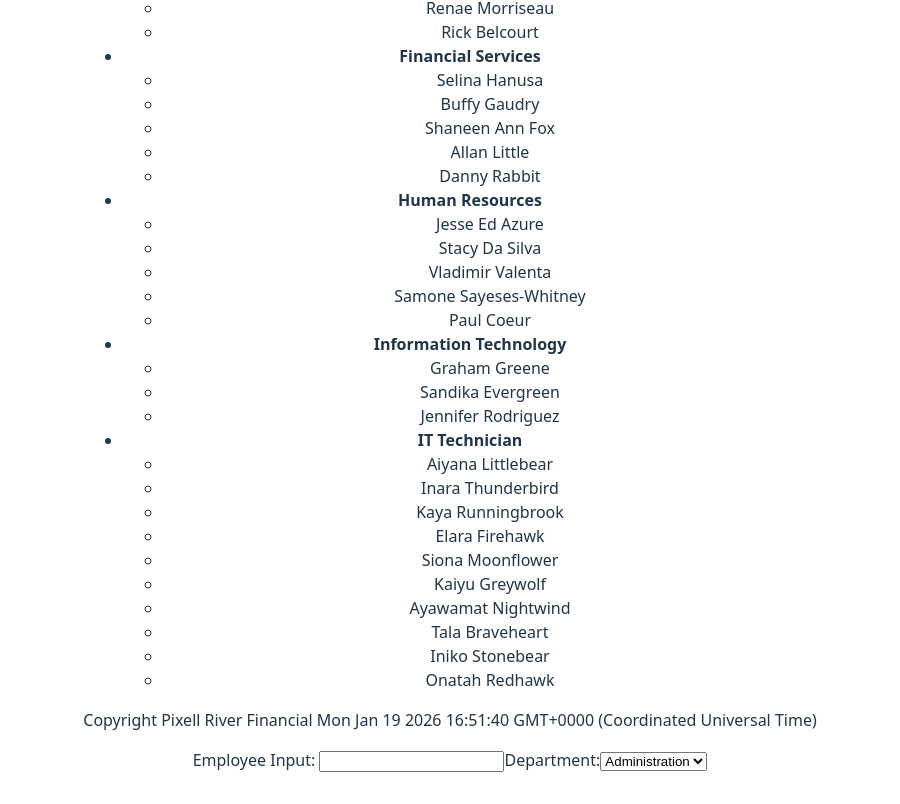
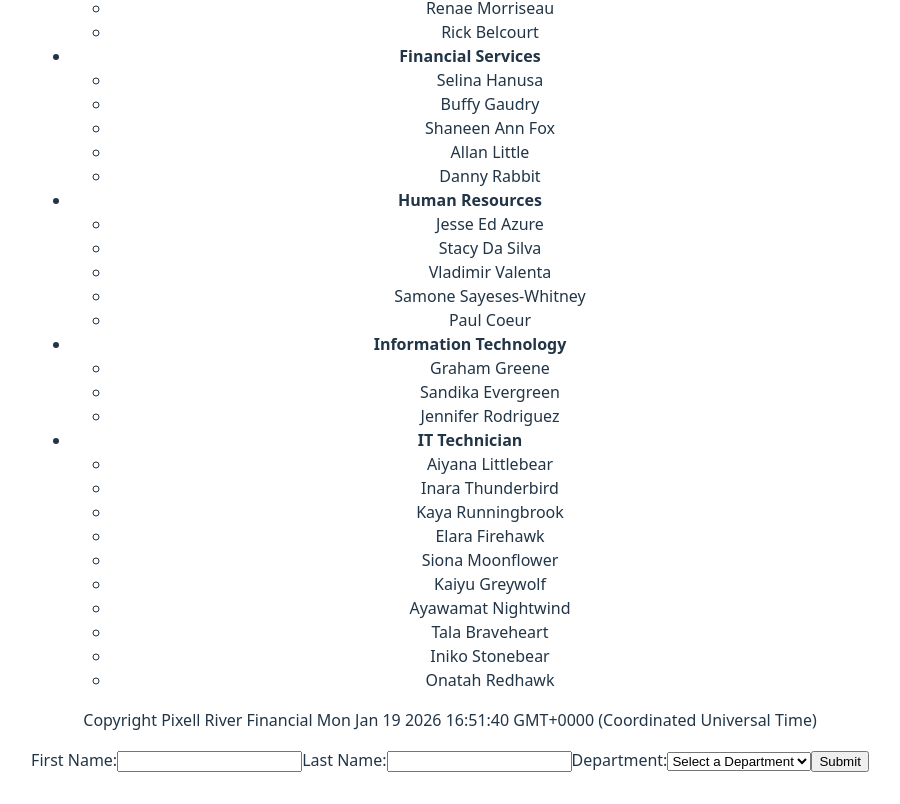
Before and after one commit to shannon1116/fsd-lab, a React (Vite) app: page / in a window 1280 px wide. Shown: the part 745-1549 px from the top of the page, without its empty margins (190-1090 px from the left). Built offline with nearby package versions, Linux system fonts and the light colour scheme.

Commit message:
Added function to be able to show that first name, last name and department of employee can be set using EmployeeForm.

```diff
--- a/src/components/departments/departments.tsx
+++ b/src/components/departments/departments.tsx
@@ -242,7 +242,7 @@ function DepartmentsDisplay({
                         <strong>{department.name}</strong>
                             <ul>
                                 {department.employees.map(employee => (
-                                    <li key={department.name}>
+                                    <li key={`${department.name}-${employee.firstName}-${employee.lastName}`}>
                                         {employee.firstName} {employee.lastName}
                                     </li>
                                 ))}
--- a/src/components/employees/employees.tsx
+++ b/src/components/employees/employees.tsx
@@ -1,18 +1,57 @@
-export default function EmployeeForm() {
+import { useState } from "react";
+
+function EmployeeForm() {
+    const [firstName, setFirstName] = useState("");
+    const [lastName, setLastName] = useState("");
+    const [department, setDepartment] = useState("");
+
+    function handleChange(e) {
+        setFirstName(e.target.value);
+        setLastName(e.target.value);
+        setDepartment(e.target.value);
+    }
+
+    function handleSubmit(e) {
+        e.preventDefault();
+        alert(`${firstName} ${lastName} - ${department}`);
+    }
+
     return (
     <>
-    <form>
-    <label>
-    Employee Input: <input className="employeeInput" />
+    <form onSubmit={handleSubmit}>
+    <label htmlFor="firstName">First Name:
+        <input
+            type="text"
+            firstName="firstName"
+            id="firstName"
+            value={firstName}
+            onChange={e => setFirstName(e.target.value)}
+        />
+    </label>
+    <label htmlFor="lastName">Last Name:
+        <input
+            type="text"
+            lastName="lastName"
+            id="lastName"
+            value={lastName}
+            onChange={e => setLastName(e.target.value)}
+        />
     </label>
     <label>
-    Department:
-    <select>
-    <option value="Administration">Administration</option>
-    <option value="Audit">Audit</option>
-    </select>
+        Department:
+        <select
+            value={department}
+            onChange={e => setDepartment(e.target.value)}
+        >
+            <option value="">Select a Department</option>
+            <option value="Administration">Administration</option>
+            <option value="Audit">Audit</option>
+        </select>
     </label>
+    <input type="submit"/>
     </form>
     </>
-    )
+    );
 }
+
+export default EmployeeForm;
```
